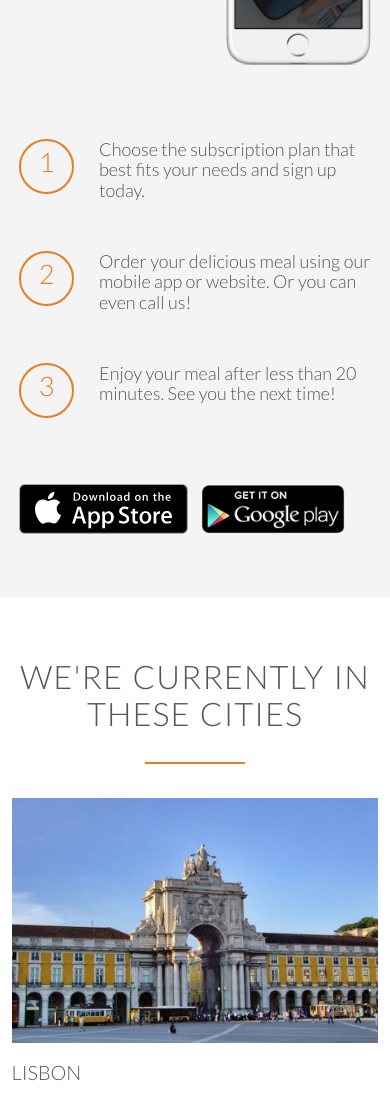
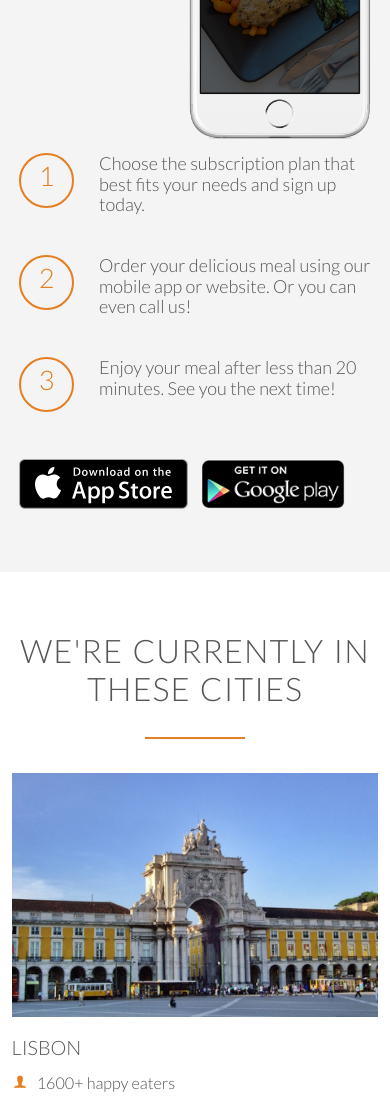
Before and after one commit to ziemowitpl/HTML5-CSS3-jQuery-dobra-www, a plain HTML site: page index.html in a window 390 px wide. Shown: the part 2760-3858 px from the top of the page. Drawn offline with Linux system fonts and the light colour scheme; files whose address does not match are found by name.

Commit message:
Dodaliśmy zagubiony styl .steps-box - margin-top:30px; - ;. Dalej dopasowujemy wymiary do pomniejszonej rozdzielczości, tak aby wyglądało OK. Zwiększamy szerokość .contact-form...

```diff
--- a/resources/css/queries.css
+++ b/resources/css/queries.css
@@ -25,6 +25,43 @@
         margin-left: 10%;
     }
 
+    .steps-box {
+        margin-top: 10px;
+    }
+    .steps-box:last-child {
+        margin-top: 10px;
+    }
+    .works-step {
+        margin-bottom: 40px;
+    }
+    .works-step:last-of-type {
+        margin-bottom: 60px;
+    }
+    .app-screen {
+        width:50%;
+    }
+
+    .icon-small {
+        width: 17px;
+        margin-right: 5px;
+    }
+    .city-feature {
+        font-size: 90%;
+    }
+
+    .plan-box {
+        width:100%;
+        margin-left: 0%;
+    }
+    .plan-price {
+        font-size: 250%;
+    }
+
+    .contact-form {
+        width: 80%;
+    }
+
+
 }
 
 
--- a/resources/css/style.css
+++ b/resources/css/style.css
@@ -299,6 +299,10 @@ header {
     background-color: #f4f4f4;
 }
 
+.steps-box {
+    margin-top: 30px;
+}
+
 .steps-box:first-child {
     text-align: right;
     padding-right: 3%;
```
